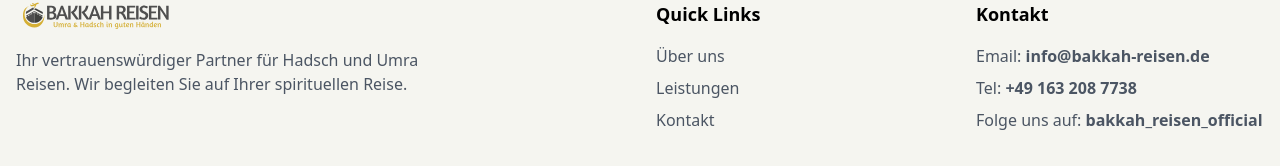
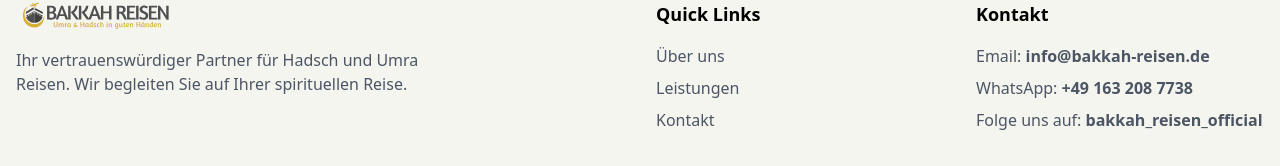
Before and after one commit to DeenAkademie/bakkah-funnel, a React (Vite) app: page / in a window 1280 px wide. Shown: the part 2649-2815 px from the top of the page. Built offline with nearby package versions, Linux system fonts and the light colour scheme.

Commit message:
add new redirection for footer

```diff
--- a/src/components/Footer.jsx
+++ b/src/components/Footer.jsx
@@ -60,9 +60,11 @@ const Footer = () => {
                 </a>
               </li>
               <li>
-                Tel:{' '}
+                WhatsApp:{' '}
                 <a
-                  href='tel:+491632087738'
+                  href='https://wa.me/491632087738'
+                  target='_blank'
+                  rel='noopener noreferrer'
                   className='font-bold hover:text-[#C6A866] transition-colors'
                 >
                   +49 163 208 7738
```
